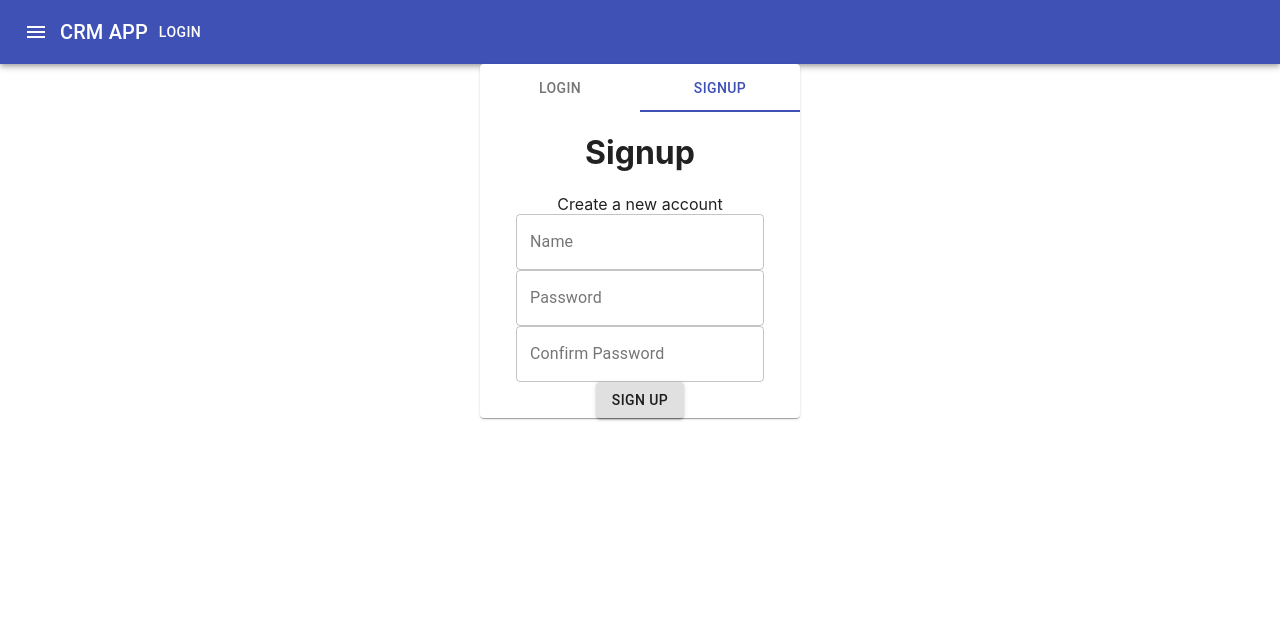
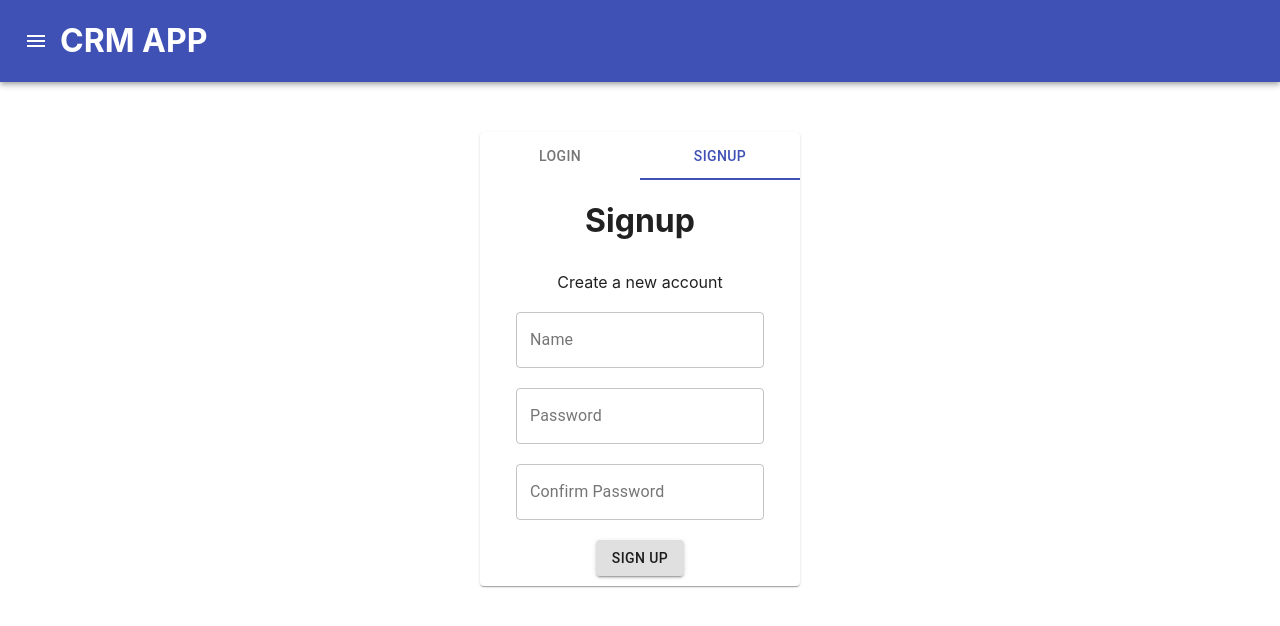
Before and after one commit to sabhishek78/react_form, a React (Create React App) app: page / in a window 1280 px wide. Both pictures are taken after a click on the tab "SIGNUP". Shown: the top 626 px of the page. Built offline with nearby package versions, Linux system fonts and the light colour scheme.

Commit message:
fit and finish performed

```diff
--- a/package.json
+++ b/package.json
@@ -11,6 +11,7 @@
     "bcryptjs": "^2.4.3",
     "react": "^16.13.1",
     "react-dom": "^16.13.1",
+    "react-paginate": "^6.3.2",
     "react-router-dom": "^5.1.2",
     "react-scripts": "3.4.1"
   },
--- a/src/App.css
+++ b/src/App.css
@@ -37,10 +37,12 @@
   }
 }
 .form{
+  margin-top: 50px;
   display: flex;
   flex-direction: column;
   align-items: center;
   justify-content: center;
+
 }
 .form-field{
   display: flex;
@@ -61,10 +63,11 @@
 .panel[hidden] {
   display: none;
 }
-.appBarRow{
-  display: flex;
- flex-direction: row;
- align-content: space-between;
-  margin: 15px;
-  width: 250px;
+
+.toolBar{
+  justify-content: space-between;
 }
+.title{
+  display:flex;
+  flex-direction: row;
+}
--- a/src/App.js
+++ b/src/App.js
@@ -3,10 +3,10 @@ import logo from './logo.svg';
 import './App.css';
 import EnquiryForm from "./EnquiryForm";
 import LoginSignUp from "./loginSignUp";
-import { createBrowserHistory } from 'history';
 
 
-import {BrowserRouter as Router,Link,Switch,Route} from "react-router-dom";
+
+import {BrowserRouter as Router,Link,Switch,Route,useHistory} from "react-router-dom";
 
 import AppBar from '@material-ui/core/AppBar';
 import Toolbar from '@material-ui/core/Toolbar';
@@ -15,31 +15,54 @@ import Button from '@material-ui/core/Button';
 import IconButton from '@material-ui/core/IconButton';
 import MenuIcon from '@material-ui/icons/Menu';
 
+
 function App() {
-    // const [loginStatus,updateLoginStatus]=useState("login");
+     const [loginStatus,updateLoginStatus]=useState("");
+   let history=useHistory();
+    async function logOutUser() {
+         console.log("logging out");
+        const requestOptions = {
+            method: 'POST',
+            headers: {'Content-Type': 'application/json'},
+            credentials:"include",
+
+        };
+        const response = await fetch("http://localhost:8000/logout", requestOptions);
+        console.log(response.status);
+        if (response.status === 200) {
+            history.push("/")
+        }
+        updateLoginStatus("");
+    }
   return (
-      <Router>
+
           <div className="App">
               <AppBar position="static">
-                  <Toolbar>
-                      <IconButton edge="start"  color="inherit" aria-label="menu">
-                          <MenuIcon />
-                      </IconButton>
-                      <Typography variant="h6" >
-                          CRM APP
-                      </Typography>
-                      <Button color="inherit">Login</Button>
+                  <Toolbar className="toolBar">
+                      <div className="title">
+                          <IconButton edge="start"  color="inherit" aria-label="menu">
+                              <MenuIcon />
+                          </IconButton>
+                          <h1>
+                              CRM APP
+                          </h1>
+                      </div>
+                      <div>
+                          <Button color="inherit" onClick={()=>logOutUser()}>{loginStatus}</Button>
+                      </div>
+
                   </Toolbar>
               </AppBar>
               <Switch>
                   <Route path='/customers' component={EnquiryForm}  />
-                  <Route  exact path='/' render={() => <LoginSignUp  />}/>
+                  <Route  exact path='/' render={() => <LoginSignUp changeLoginStatus={() => updateLoginStatus("Logout")} />}/>
 
               </Switch>
           </div>
-      </Router>
+
   );
 }
 
 
+
 export default App;
--- a/src/index.js
+++ b/src/index.js
@@ -3,11 +3,15 @@ import ReactDOM from 'react-dom';
 import './index.css';
 import App from './App';
 import * as serviceWorker from './serviceWorker';
+import {BrowserRouter as Router,Link,Switch,Route,useHistory} from "react-router-dom";
 
 ReactDOM.render(
-  <React.StrictMode>
-    <App />
-  </React.StrictMode>,
+    <Router>
+        <React.StrictMode>
+            <App />
+        </React.StrictMode>
+    </Router>
+ ,
   document.getElementById('root')
 );
 
--- a/src/loginSignUp/index.js
+++ b/src/loginSignUp/index.js
@@ -117,7 +117,8 @@ class LoginSignUp extends React.Component {
         };
         const response = await fetch(loginURL, requestOptions);
         const responseJSON = await response.json();
-        console.log("response is =" + responseJSON);
+        console.log("response is =");
+        console.log(responseJSON);
         this.setState({
             isLoading: false,
         });
@@ -130,7 +131,7 @@ class LoginSignUp extends React.Component {
             this.setState({
                 status:"Login Successful ",
             });
-            // this.props.updateLoginStatus("LogOut");
+             this.props.changeLoginStatus();
             this.props.history.push('/customers');
         }
         else if(responseJSON.status==="passwordsDoNotMatch"){
@@ -164,24 +165,24 @@ class LoginSignUp extends React.Component {
                         </Tabs>
                         <div  hidden={this.state.value!==0} className={"panel"}>
                             <h1>Login</h1>
-                            <text>Already have an account</text>
-                            <TextField label="Name" variant="outlined" type="text" name="customerName" variant="outlined" value={this.state.customerName}
+                            <text style={{margin:'10px'}}>Already have an account</text>
+                            <TextField style={{margin:'10px'}} label="Name" variant="outlined" type="text" name="customerName" variant="outlined" value={this.state.customerName}
                                        onChange={this.handleInputChange}/>
-                            <TextField label="Password" variant="outlined" type="password" name="password" variant="outlined" value={this.state.password}
+                            <TextField style={{margin:'10px'}} label="Password" variant="outlined" type="password" name="password" variant="outlined" value={this.state.password}
                                        onChange={this.handleInputChange}/>
-                            <Button variant="contained" color="grey" onClick={()=>{this.login()}}>Login</Button>
+                            <Button style={{margin:'10px'}} variant="contained" color="grey" onClick={()=>{this.login()}}>Login</Button>
 
                         </div>
                         <div  hidden={this.state.value!==1} className={"panel"}>
                             <h1>Signup</h1>
-                            <text>Create a new account</text>
-                            <TextField label="Name" variant="outlined" type="text" name="customerName" variant="outlined" value={this.state.customerName}
+                            <text style={{margin:'10px'}}>Create a new account</text>
+                            <TextField style={{margin:'10px'}} label="Name" variant="outlined" type="text" name="customerName" variant="outlined" value={this.state.customerName}
                                        onChange={this.handleInputChange}/>
-                            <TextField label="Password" variant="outlined" type="password" name="password" variant="outlined" value={this.state.password}
+                            <TextField style={{margin:'10px'}} label="Password" variant="outlined" type="password" name="password" variant="outlined" value={this.state.password}
                                        onChange={this.handleInputChange}/>
-                            <TextField label="Confirm Password" variant="outlined" type="password" name="confirmPassword" variant="outlined" value={this.state.confirmPassword}
+                            <TextField style={{margin:'10px'}} label="Confirm Password" variant="outlined" type="password" name="confirmPassword" variant="outlined" value={this.state.confirmPassword}
                                        onChange={this.handleInputChange}/>
-                            <Button variant="contained" color="grey" onClick={()=>{this.signUp()}}>Sign Up</Button>
+                            <Button style={{margin:'10px'}} variant="contained" color="grey" onClick={()=>{this.signUp()}}>Sign Up</Button>
                         </div>
                         <div>{this.state.status}</div>
                         <Snackbar
```
Also changed, not shown: 1 other file (tests, documents, lock files or other folders).
